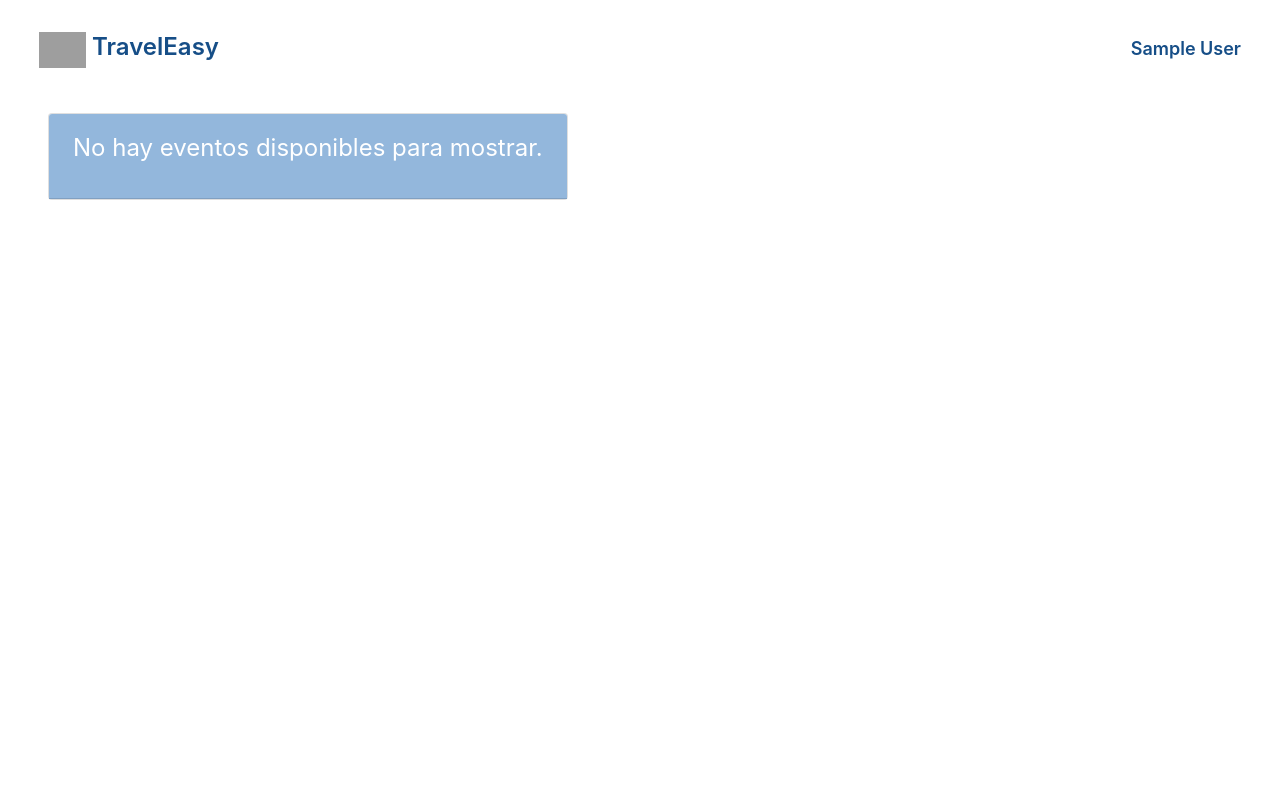
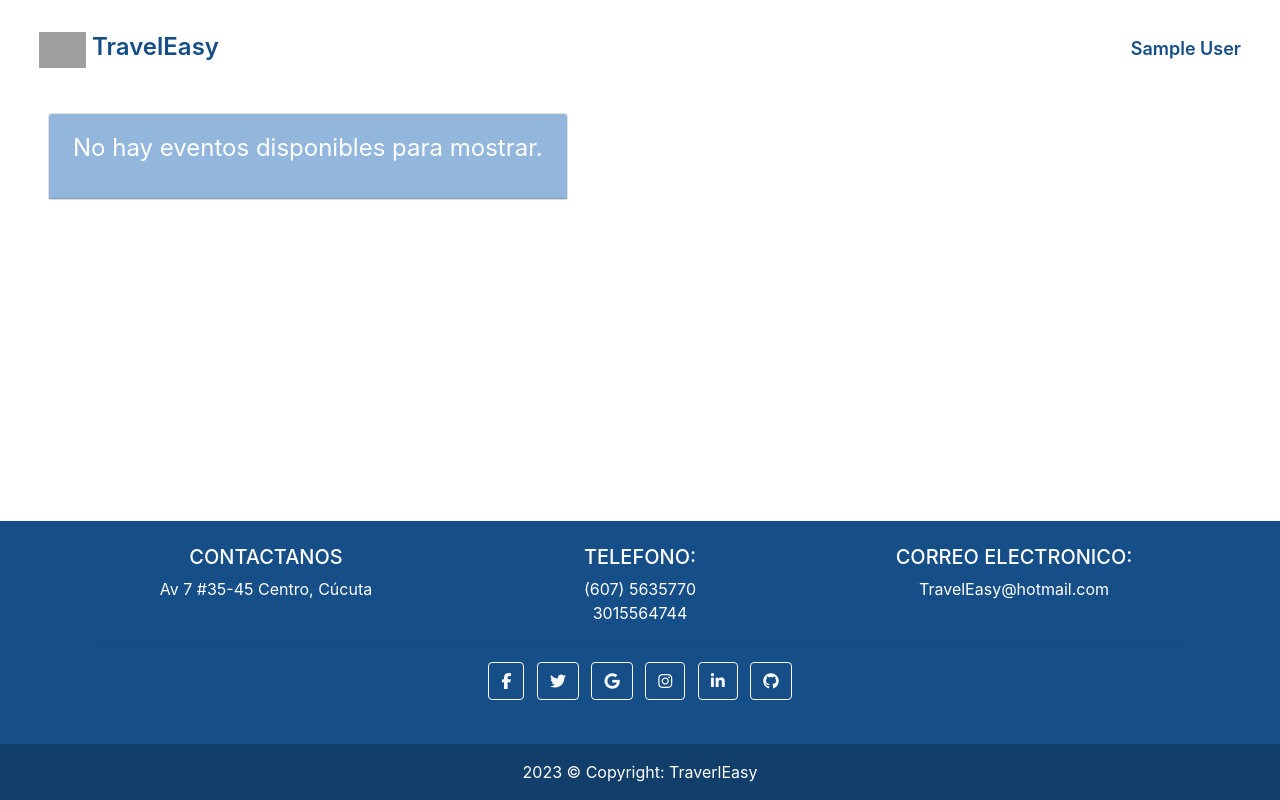
Before and after one commit to JulianRivers/TravelEasy, a Django app: page /inicio in a window 1280 px wide. Run offline with Django 4.2, Linux system fonts and the light colour scheme; the visitor is signed in with stand-in values (Sample User, id 1); data that the repository does not hold is empty; some libraries are stand-ins or nearby versions; grey boxes are pictures that could not be loaded.

Commit message:
se crea el footer

```diff
--- a/empleado/templates/layouts/inicio.html
+++ b/empleado/templates/layouts/inicio.html
@@ -1,27 +1,140 @@
-{% extends 'layouts/base.html' %}
-{% load crispy_forms_tags %}
-{% load static %}
-
+{% extends 'layouts/base.html' %} {% load crispy_forms_tags %} {% load static %}
 {% block body %}
- <!-- Navbar -->
- <nav class="navbar p-4 pe-5">
+<!-- Navbar -->
+<nav class="navbar p-4 pe-5">
   <div class="container-fluid">
     <a class="navbar-brand color-primary font-size-1" href="#">
-      <img src="{% static 'images/13045f292f2a450687918591a7a1eb70 1.svg' %}" alt="Logo" width="47" height="36" class="d-inline-block align-text-top">
+      <img
+        src="{% static 'images/13045f292f2a450687918591a7a1eb70 1.svg' %}"
+        alt="Logo"
+        width="47"
+        height="36"
+        class="d-inline-block align-text-top"
+      />
       TravelEasy
     </a>
-    <a class="color-primary text-decoration-none font-size-2" id="logout-link" href="#">{{ request.user.name }}</a>
-    <div id="logout-popup" >
+    <a
+      class="color-primary text-decoration-none font-size-2"
+      id="logout-link"
+      href="#"
+      >{{ request.user.name }}</a
+    >
+    <div id="logout-popup">
       <p>¿Deseas cerrar sesión?</p>
       <button id="logout-btn">Cerrar sesión</button>
     </div>
   </div>
 </nav>
-<div class="px-5 py-3">
-    {% block content %}
-    {% endblock content %}
-</div>
-<footer>
+<div class="px-5 py-3">{% block content %} {% endblock content %}</div>
+  <!-- Footer -->
+  <footer
+    class="text-center text-lg-start text-white">
+    <!-- Grid container -->
+    <div class="container p-4 pb-0">
+      <!-- Section: Links -->
+      <section class="">
+        <!--Grid row-->
+        <div class="row">
+          <!--Grid column-->
+          <div class="col-lg-4 col-md-6 mb-4 mb-md-0">
+            <h5 class="text-uppercase">Contactanos</h5>
 
-</footer>
+            <p>
+              Av 7 #35-45 Centro, Cúcuta
+            </p>
+          </div>
+          <!--Grid column-->
+
+          <!--Grid column-->
+          <div class="col-lg-4 col-md-6 mb-4 mb-md-0">
+            <h5 class="text-uppercase">Telefono:</h5>
+
+            <ul class="list-unstyled mb-0">
+              <li>
+                <a href="#!" class="text-white">(607) 5635770</a>
+              </li>
+              <li>
+                <a href="#!" class="text-white">3015564744</a>
+              </li>
+            </ul>
+          </div>
+          <!--Grid column-->
+
+          <!--Grid column-->
+          <div class="col-lg-4 col-md-6 mb-4 mb-md-0">
+            <h5 class="text-uppercase">Correo Electronico:</h5>
+
+            <ul class="list-unstyled mb-0">
+              <li>
+                <a href="#!" class="text-white">TravelEasy@hotmail.com</a>
+              </li>
+            </ul>
+          </div>
+          <!--Grid column-->
+        </div>
+        <!--Grid row-->
+        <hr class="mb-3">
+
+      </section>
+      <!-- Section: Social media -->
+      <section class="mb-3 text-center">
+        <!-- Facebook -->
+        <a
+          class="btn btn-outline-light btn-floating m-1"
+          href="#!"
+          role="button"
+          ><i class="fab fa-facebook-f"></i
+        ></a>
+
+        <!-- Twitter -->
+        <a
+          class="btn btn-outline-light btn-floating m-1"
+          href="#!"
+          role="button"
+          ><i class="fab fa-twitter"></i
+        ></a>
+
+        <!-- Google -->
+        <a
+          class="btn btn-outline-light btn-floating m-1"
+          href="#!"
+          role="button"
+          ><i class="fab fa-google"></i
+        ></a>
+
+        <!-- Instagram -->
+        <a
+          class="btn btn-outline-light btn-floating m-1"
+          href="#!"
+          role="button"
+          ><i class="fab fa-instagram"></i
+        ></a>
+
+        <!-- Linkedin -->
+        <a
+          class="btn btn-outline-light btn-floating m-1"
+          href="#!"
+          role="button"
+          ><i class="fab fa-linkedin-in"></i
+        ></a>
+
+        <!-- Github -->
+        <a
+          class="btn btn-outline-light btn-floating m-1"
+          href="#!"
+          role="button"
+          ><i class="fab fa-github"></i
+        ></a>
+      </section>
+      <!-- Section: Social media -->
+    </div>
+    <!-- Grid container -->
+
+    <!-- Copyright -->
+    <div class="text-center p-3" style="background-color: rgba(0, 0, 0, 0.2)">
+     2023 © Copyright:
+      <a class="text-white">TraverlEasy</a>
+    </div>
+    <!-- Copyright -->
+  </footer>
 {% endblock body %}
--- a/static/css/style.css
+++ b/static/css/style.css
@@ -15,7 +15,10 @@
 }
 
 body {
-    overflow-x: hidden;
+    display:grid;
+  grid-template-rows: auto 1fr auto;
+  grid-template-columns: 100%;
+  min-height: 100vh;
 }
 
 .color-primary {
@@ -131,3 +134,7 @@ body {
   .tabletamanio{
     width: 80%;
   }
+
+  footer{
+    background-color: #164E87
+  }
--- a/templates/layouts/base.html
+++ b/templates/layouts/base.html
@@ -14,6 +14,7 @@
     <!-- Font Awesome JS -->
     <script defer src="https://use.fontawesome.com/releases/v5.0.13/js/solid.js" integrity="sha384-tzzSw1/Vo+0N5UhStP3bvwWPq+uvzCMfrN1fEFe+xBmv1C/AtVX5K0uZtmcHitFZ" crossorigin="anonymous"></script>
     <script defer src="https://use.fontawesome.com/releases/v5.0.13/js/fontawesome.js" integrity="sha384-6OIrr52G08NpOFSZdxxz1xdNSndlD4vdcf/q2myIUVO0VsqaGHJsB0RaBE01VTOY" crossorigin="anonymous"></script>
+    <script src="https://kit.fontawesome.com/713036b1f5.js" crossorigin="anonymous"></script>
     <script src="https://ajax.googleapis.com/ajax/libs/jquery/3.5.1/jquery.min.js"></script>
     <script src="{% static 'js/animations.js' %}"></script>
 </head>
```
